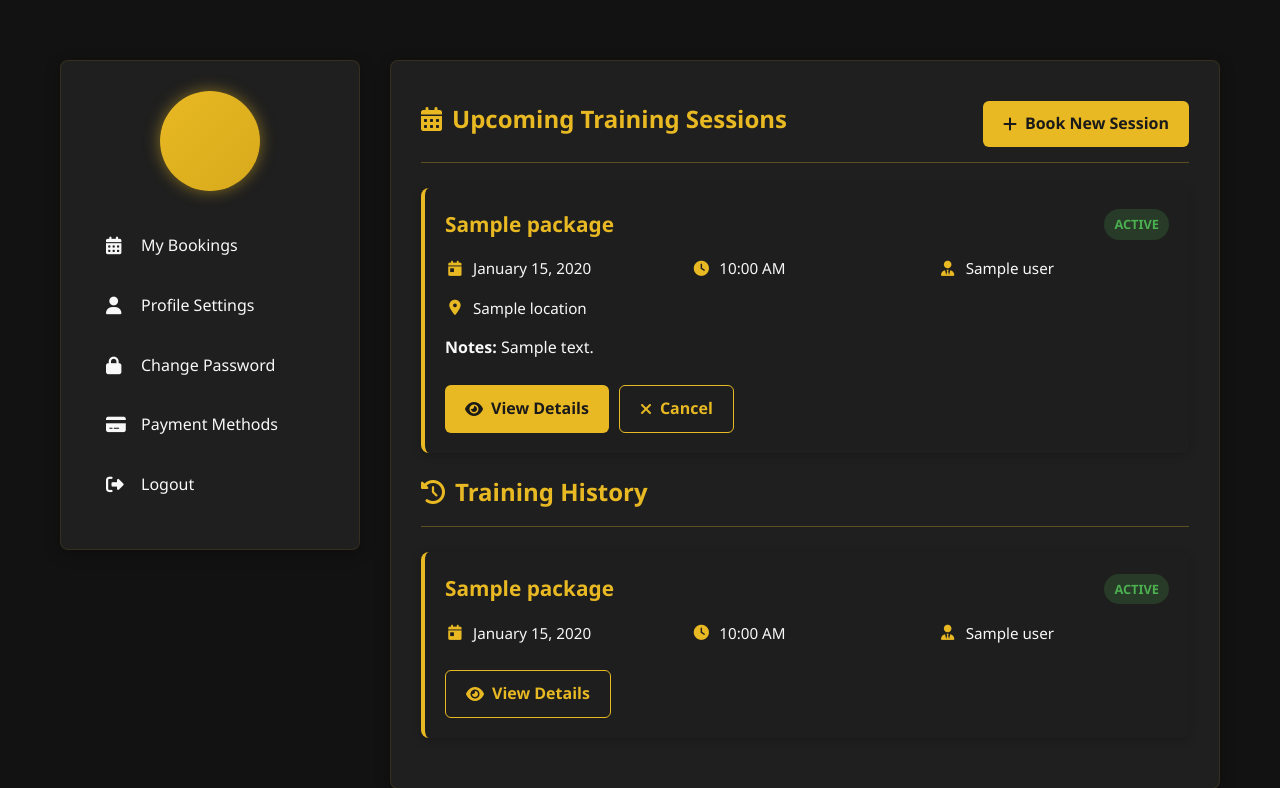
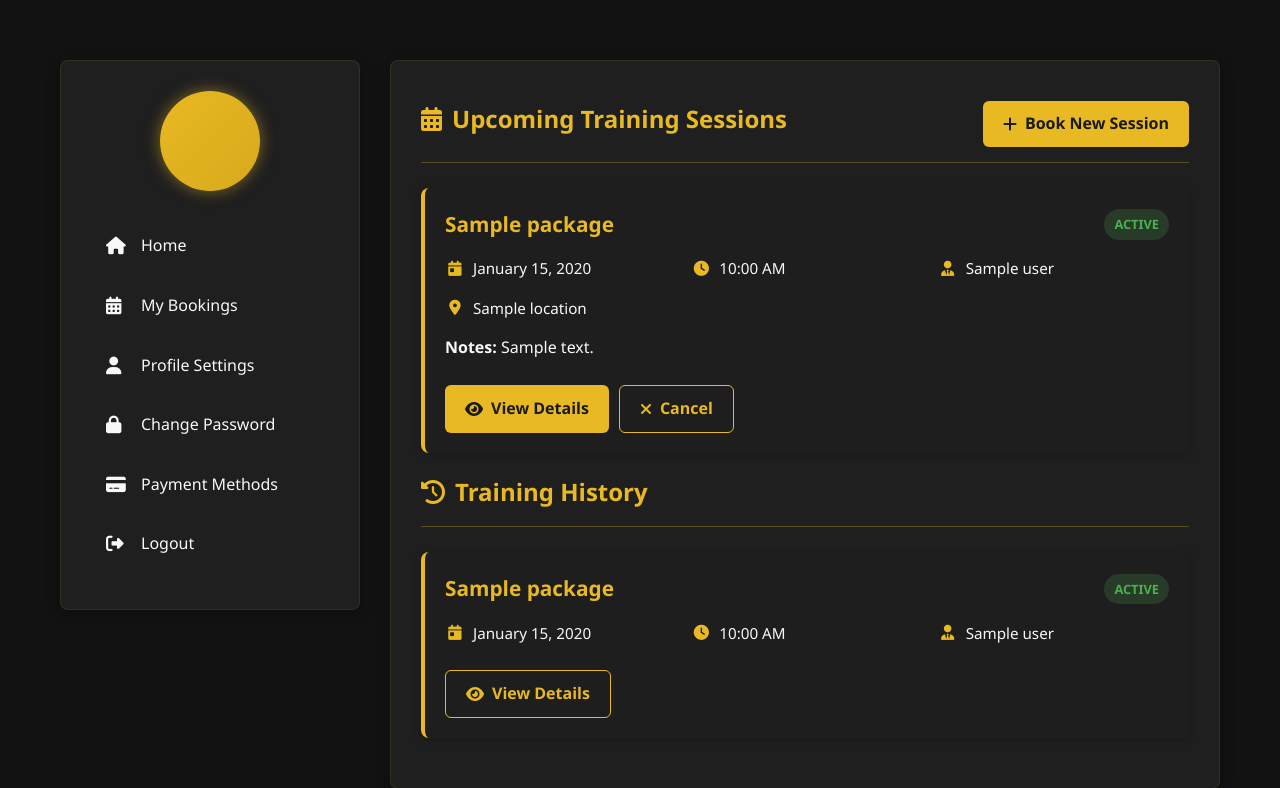
Before and after one commit to VIDAKHOSHPEY22/Ready-Aim-Learn-Final, a Django app: template lessons/templates/account/dashboard.html in a window 1280 px wide. Shown: the part 486-1274 px from the top of the page. Run offline with Django 3.2, Linux system fonts and the light colour scheme; the template is opened without the code that fills it: most values are stand-ins (such as "Sample title", 1, 10 or a date in 2020).

Commit message:
added home to dashboard

```diff
--- a/lessons/templates/account/dashboard.html
+++ b/lessons/templates/account/dashboard.html
@@ -586,6 +586,7 @@
                     </div>
 
                     <ul class="sidebar-menu">
+                        <li><a href="{% url 'home' %}" {% if request.path == '/' %}class="active"{% endif %}><i class="fas fa-home"></i> Home</a></li>
                         <li><a href="{% url 'user_dashboard' %}" {% if request.path == '/dashboard/' %}class="active"{% endif %}><i class="fas fa-calendar-alt"></i> My Bookings</a></li>
                         <li><a href="{% url 'profile_settings' %}" {% if request.path == '/profile/settings/' %}class="active"{% endif %}><i class="fas fa-user"></i> Profile Settings</a></li>
                         <li><a href="{% url 'change_password' %}" {% if request.path == '/profile/change-password/' %}class="active"{% endif %}><i class="fas fa-lock"></i> Change Password</a></li>
```
